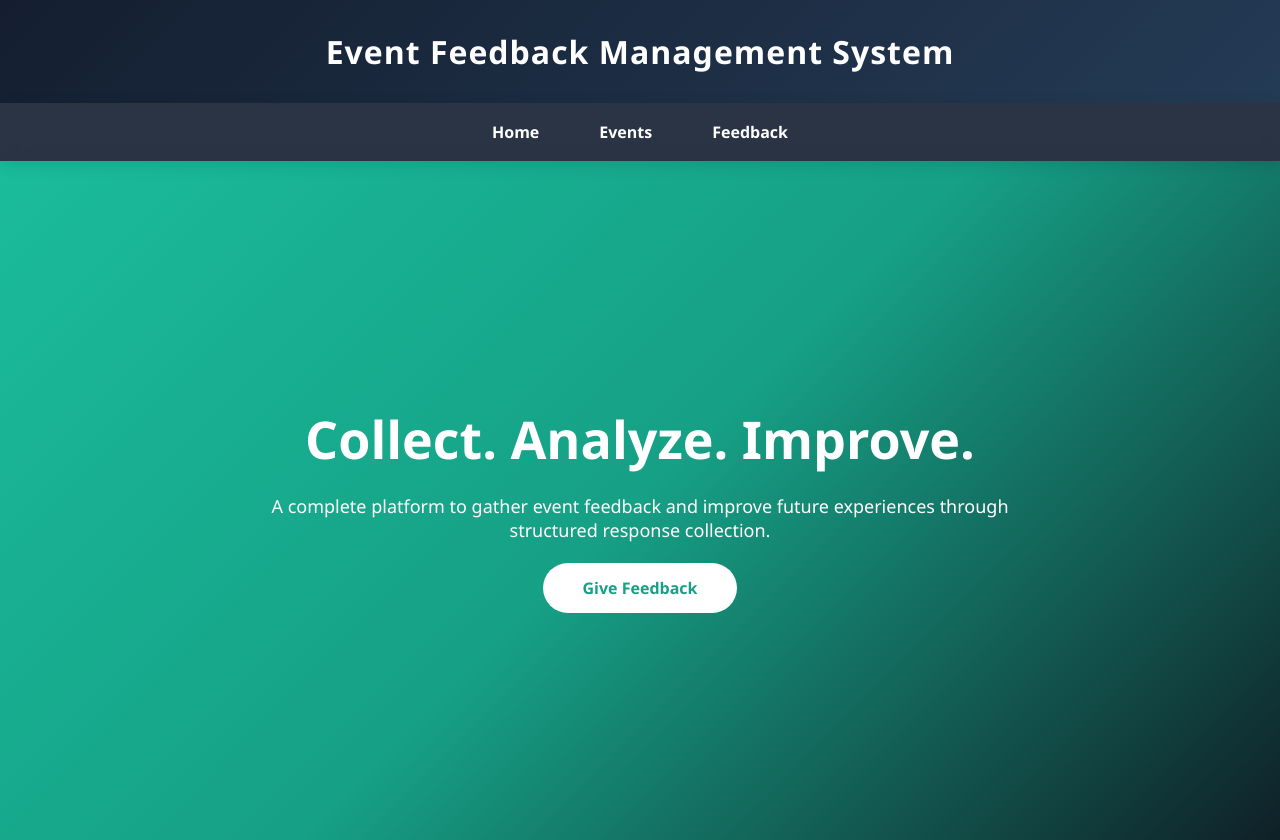
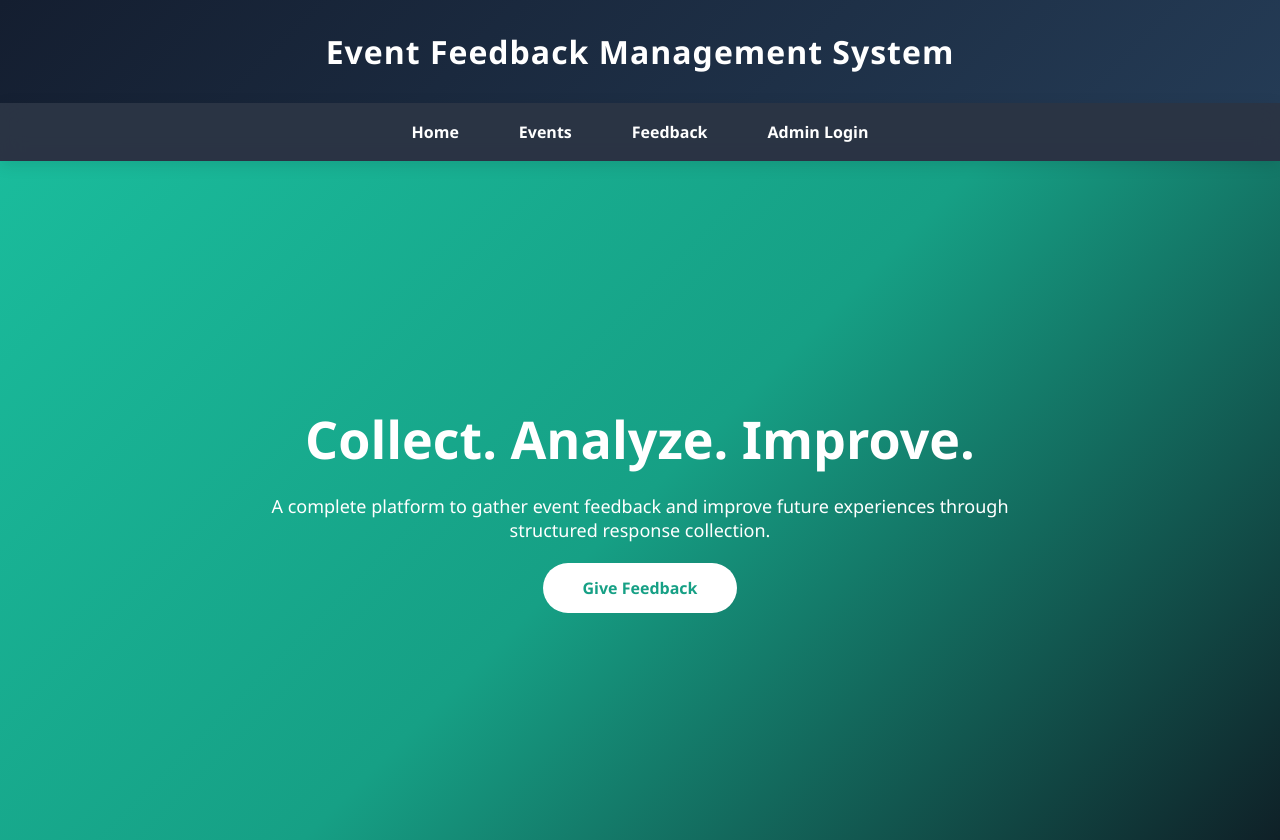
Before and after one commit to Aryan102004/event-feedback-system, a Flask app: page / in a window 1280 px wide. Shown: the top 840 px of the page. Run offline with Flask 3, Linux system fonts and the light colour scheme.

Commit message:
Update index.html

```diff
--- a/templates/index.html
+++ b/templates/index.html
@@ -15,6 +15,7 @@
         <li><a href="{{ url_for('home') }}">Home</a></li>
         <li><a href="{{ url_for('events') }}">Events</a></li>
         <li><a href="{{ url_for('feedback') }}">Feedback</a></li>
+        <li><a href="{{ url_for('admin_login') }}">Admin Login</a></li>
     </ul>
 </nav>
 
```
